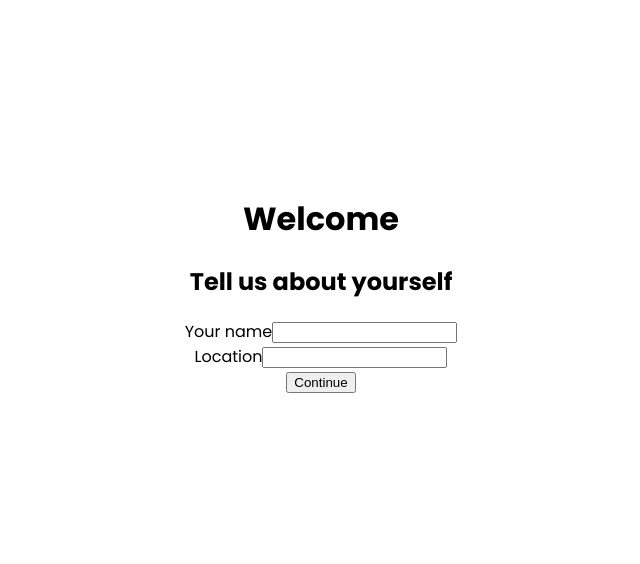
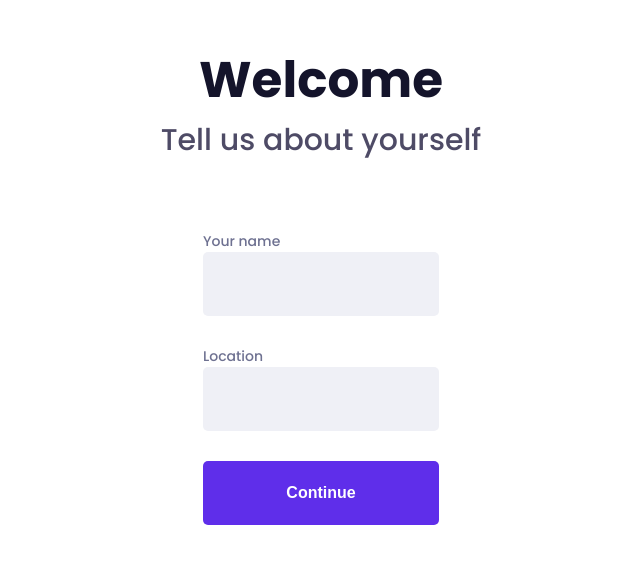
Before and after one commit to cameron-carruthers/weather-app, a React (Create React App) app: page / in a window 1280 px wide. Shown: the part 116-680 px from the top of the page, without its empty margins (319-959 px from the left). Built offline with nearby package versions, Linux system fonts and the light colour scheme.

Commit message:
Style Log in form

```diff
--- a/src/LogIn.js
+++ b/src/LogIn.js
@@ -1,25 +1,78 @@
 import styled from 'styled-components';
 
 const Container = styled.div`
-  width: 20rem;
+  width: 25rem;
   text-align: center;
+`
+const Heading = styled.h1`
+  font-size: 3.125rem;
+  font-weight: 700;
+  margin: 0;
+  color: #14142B;
+`
+
+const Subheading = styled.h2`
+  color: #4E4B66;
+  font-size: 1.875rem;
+  font-weight: 500;
+  margin-top: 0;
+  margin-bottom: 4.25rem;
+`
+
+const Input = styled.input`
+  background-color: #EFF0F6;
+  height: 4rem;
+  border: none;
+  border-radius: 5px;
+  width: 14.75rem;
+  font-size: 1rem;
+  font-weight: 500;
+  padding: 1rem;
+  color: #14142B;
+`
+
+const Label = styled.label`
+  display: flex;
+  flex-direction: column;
+  text-align: left;
+  margin-bottom: 1.875rem;
+  font-size: 0.875rem;
+  color: #6E7191;
+  font-weight: 500;
+`
+
+const Form = styled.form`
+  display: flex;
+  flex-direction: column;
+  align-items: center;
+`
+
+const Button = styled.button`
+  height: 4rem;
+  width: 14.75rem;
+  background-color: #5F2EEA;
+  color: white;
+  font-size: 1rem;
+  font-weight: 600;
+  border: none;
+  border-radius: 5px;
 `
 
 const Login = () => (
   <Container>
-    <h1>Welcome</h1>
-    <h2>Tell us about yourself</h2>
-    <form>
-      <label>
+    <Heading>Welcome</Heading>
+    <Subheading>Tell us about yourself</Subheading>
+    <Form>
+      <Label>
         Your name
-        <input type="text" name="name" />
-      </label>
-      <label>
+        <Input type="text" name="name" />
+      </Label>
+      <Label>
         Location
-        <input type="text" name="name" />
-      </label>
-      <button>Continue</button>
-    </form>
+        <Input type="text" name="name" />
+      </Label>
+      <Button>Continue</Button>
+    </Form>
   </Container>
 );
 
```
Also changed, not shown: 1 other file (tests, documents, lock files or other folders).
